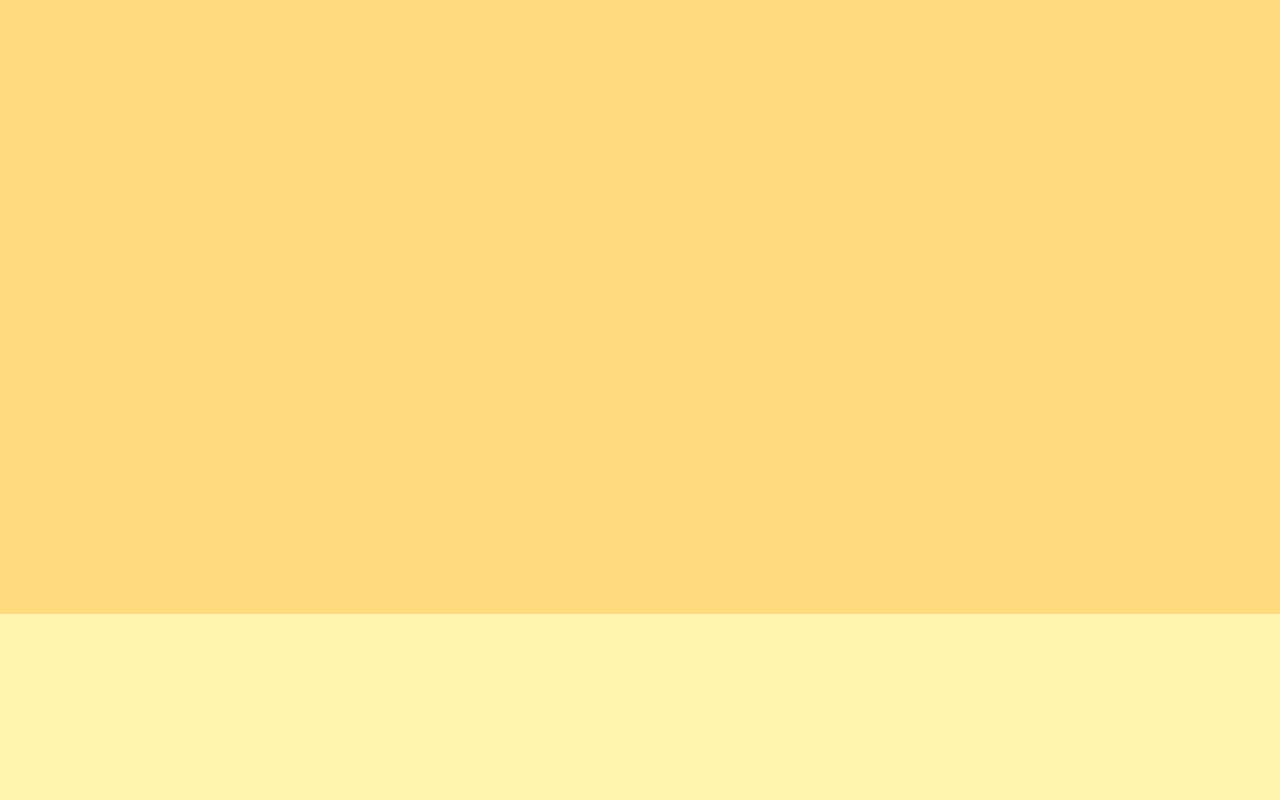
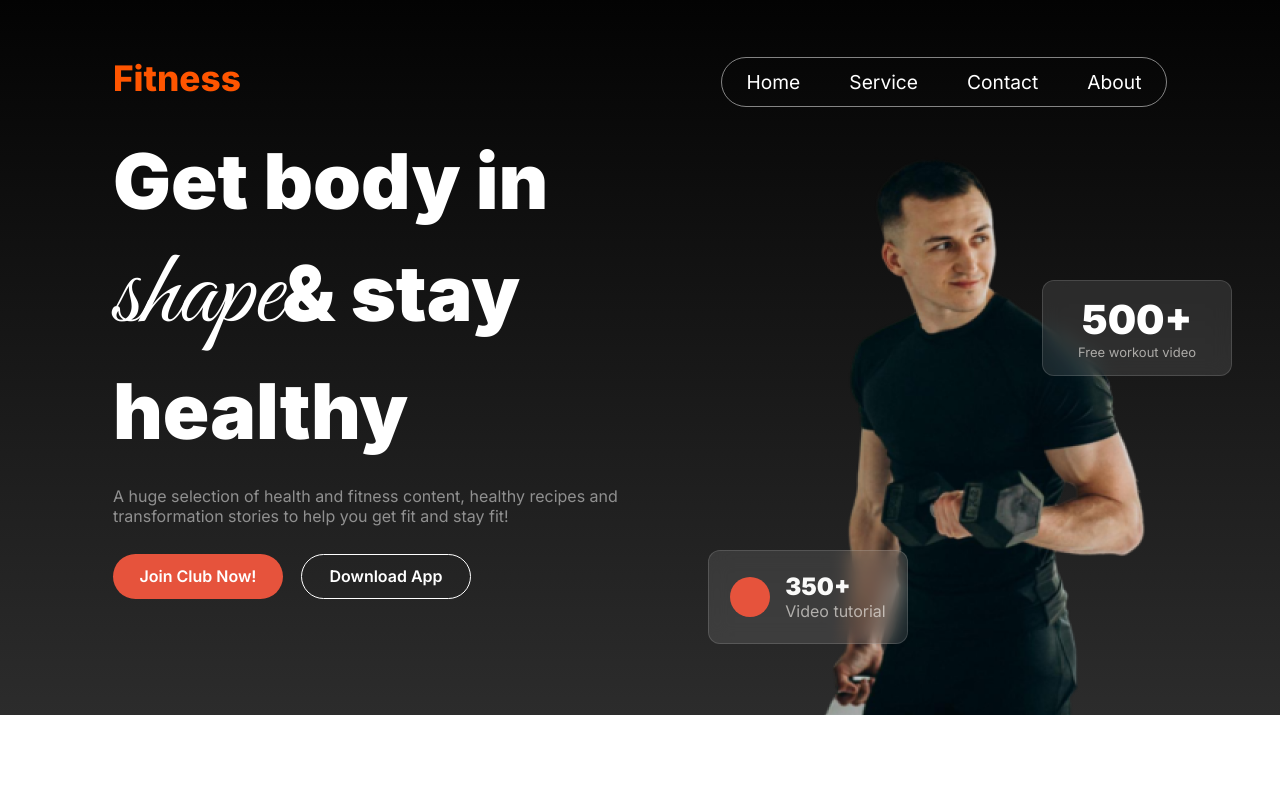
Before and after one commit to neyaz14/gym-website, a plain HTML site: page index.html in a window 1280 px wide. Shown: the top 800 px of the page. Drawn offline with Linux system fonts and the light colour scheme.

Commit message:
banner section done

```diff
--- a/index.html
+++ b/index.html
@@ -10,6 +10,54 @@
 
 
     <header>
+        <nav class="nav">
+            <div>
+                <p class="nav-title">Fitness</p>
+            </div>
+
+            <div class="navbar">
+                <ul>
+                    <li>Home</li>
+                    <li>Service</li>
+                    <li>Contact</li>
+                    <li>About</li>
+                </ul>
+            </div>
+
+        </nav>
+
+
+        <section class="header">
+
+            <div class="header-content">
+                <h3 class="header-title">Get body in <span id="shape">shape</span>& stay healthy</h3>
+                <p>A huge selection of health and fitness content, healthy recipes and transformation stories to help you get fit and stay fit!</p>
+
+                <div class="header-btn">
+                    <button class="btn-1">Join Club Now!</button>
+                    <button class="btn-2">Download App</button>
+                </div>
+
+            </div>
+
+            <div class="header-img">
+                <img src="images/Images 2.png" alt="">
+
+                <div class="header-img-card-1">
+                    <p id="card-number-1">500+</p>
+                    <p>Free workout video</p>
+                </div>
+                <div class="header-img-card-2">
+                    <div class="card-2-circle">
+                    </div>
+                    <div>
+                        <p id="card-number-2">350+</p>
+                        <p>Video tutorial</p>
+                    </div>
+
+                </div>
+            </div>
+        </section>
 
     </header>
 
--- a/style.css
+++ b/style.css
@@ -1,14 +1,250 @@
+@import url('https://fonts.googleapis.com/css2?family=Inter:ital,opsz,wght@0,14..32,100..900;1,14..32,100..900&family=Work+Sans:ital,wght@0,100..900;1,100..900&display=swap');
+
+@import url('https://fonts.googleapis.com/css2?family=Great+Vibes&family=Inter:ital,opsz,wght@0,14..32,100..900;1,14..32,100..900&family=Work+Sans:ital,wght@0,100..900;1,100..900&display=swap');
 *{
     margin: 0;
     padding: 0;
     box-sizing: border-box;
 }
 header{
-    background: rgb(255, 218, 124);
-    height: 48vw;
+    height:715px ;
+
+    /* background: linear-gradient(180.00deg, rgb(17, 17, 17),rgba(119, 119, 119, 0) 100%); */
+    background: linear-gradient( rgb(3, 3, 3), rgba(21, 21, 21, 0.9) 100%);
 }
 
+/* nav bar  */
+.nav{
+    max-width: 1094px;
+    /* border: 1px solid firebrick; */
+    margin: 0 auto;
+    padding-top: 57px;
+    padding-left: 20px;
+    padding-right: 20px;
+
+    display: flex;
+    justify-content: space-between;
+}
+
+.nav-title{
+    color: rgb(255, 85, 0);
+    font-family: Inter;
+    font-size: 2.2rem;
+    font-weight: 800;
+}
+
+
+
+/* nav bar --> list */
+.navbar>ul{
+    list-style: none;
+    display: flex;
+    border: 1px solid rgba(255, 255, 255, 0.503);
+    border-radius: 39px;
+    width: 446px;
+    height: 50px;
+
+    display: flex;
+    justify-content: space-around;
+    align-items: center;
+}
+
+.navbar > ul > li{
+    color: #ffff;
+    font-family: Inter;
+    font-size: 1.2rem;
+    font-weight: 400;
+}
+
+.navbar > ul > li:hover{
+    width: 92px;
+    height: 38px;
+    border-radius: 46px;
+    background: rgb(230, 83, 60);
+
+    display: flex;
+    justify-content: center;
+    align-items: center;
+}
+
+
+
+
+
+/* -----  header section  -------- */
+
+.header{
+/* border: 2px solid rgb(15, 227, 15); */
+    max-width: 1094px;
+    margin: 0 auto;
+    display: flex;
+    justify-content: space-between;
+    padding-left: 20px;
+    padding-right: 20px;
+    padding-top: 27.8px;
+}
+
+.header-content{
+    width: 520px;
+    height: 440px;
+}
+
+
+.header-title{
+    color: #ffffff;
+    font-family: Inter;
+    font-size: 4.8rem;
+    font-weight: 900;
+}
+/* to fix   shape   text design */
+#shape{
+    font-family: Great Vibes;
+    font-weight: 100;
+    font-size: 6.8rem;
+}
+.header-content >p{
+    color: rgba(255, 255, 255, 0.5);
+    font-size: 1rem;
+    font-weight: 400;
+    font-family: Inter;
+
+    margin: 28px 0;
+}
+.btn-1{
+    color: #ffff;
+    font-size: 1rem;
+    font-weight: 600;
+    font-family: Inter;
+
+    border-radius: 42px;
+    border: none;
+    background: rgb(230, 83, 60);
+    width: 170px;
+    height: 45px;
+    margin-right: 14px;
+}
+.btn-2{
+    color: #ffff;
+    font-size: 1rem;
+    font-weight: 600;
+    font-family: Inter;
+
+    border-radius: 42px;
+    background: none;
+    border: 1px solid #ffff;
+    width: 170px;
+    height: 45px;
+
+}
+
+.header-img{
+    /* border: 1px solid darkblue; */
+    position: relative;
+}
+/* img  */
+.header-img> img{
+    width: 349px;
+    height: 580px;
+}
+/* img er card  */
+
+/* 1st card  jeta first e bosbe */
+.header-img-card-1{
+    width: 190px;
+    height: 96px;
+    background: rgb(136, 136, 136);
+    border-radius: 12px;
+    display: flex;
+    flex-direction: column;
+    justify-content: center;
+    align-items: center;
+
+    position: absolute;
+    right: -65px;
+    top: 145px;
+
+    border: 1px solid rgba(255, 255, 255, 0.14);
+    backdrop-filter: blur(10px);
+    background: rgba(255, 255, 255, .1);
+
+}
+.header-img-card-1 p{
+    color: rgba(239, 237, 232, 0.65);
+    font-family: Inter;
+    font-size: 13px;
+    font-weight: 400;
+    text-align: left;
+}
+#card-number-1{
+    color: rgb(255, 255, 255);
+    font-family: Inter;
+    font-size: 40px;
+    font-weight: 900;
+    text-align: left;
+}
+
+/* card 2 jeta last e bosbe */
+.header-img-card-2{
+    width: 200px;
+    height: 94px;
+    background: rgb(70, 70, 70);
+    border-radius: 12px;
+    display: flex;
+    justify-content: center;
+    align-items: center;
+    gap: 15px;
+
+    position: absolute;
+    bottom: 75px;
+    left: -110px;
+
+    border: 1px solid rgba(255, 255, 255, 0.14);
+    backdrop-filter: blur(10px);
+    background: rgba(255, 255, 255, .1);
+
+}
+.header-img-card-2 p{
+    color: rgba(239, 237, 232, 0.65);
+    font-family: Inter;
+    font-size: 16px;
+    font-weight: 400;
+
+}
+#card-number-2{
+    color: rgb(250, 250, 249);
+    font-family: Inter;
+    font-size: 24px;
+    font-weight: 900;
+
+}
+.card-2-circle{
+    background: rgb(230, 83, 60);
+    width: 40px;
+    height: 40px;
+    border-radius: 50%;
+}
+
+
+
+
+
+
+
+
+
+
+
+
+
+
+
+
+
+
+
+
+
 main{
-    background: rgb(255, 243, 173);
     height: 48vw;
+    /* border: 4px solid deeppink; */
 }
```
